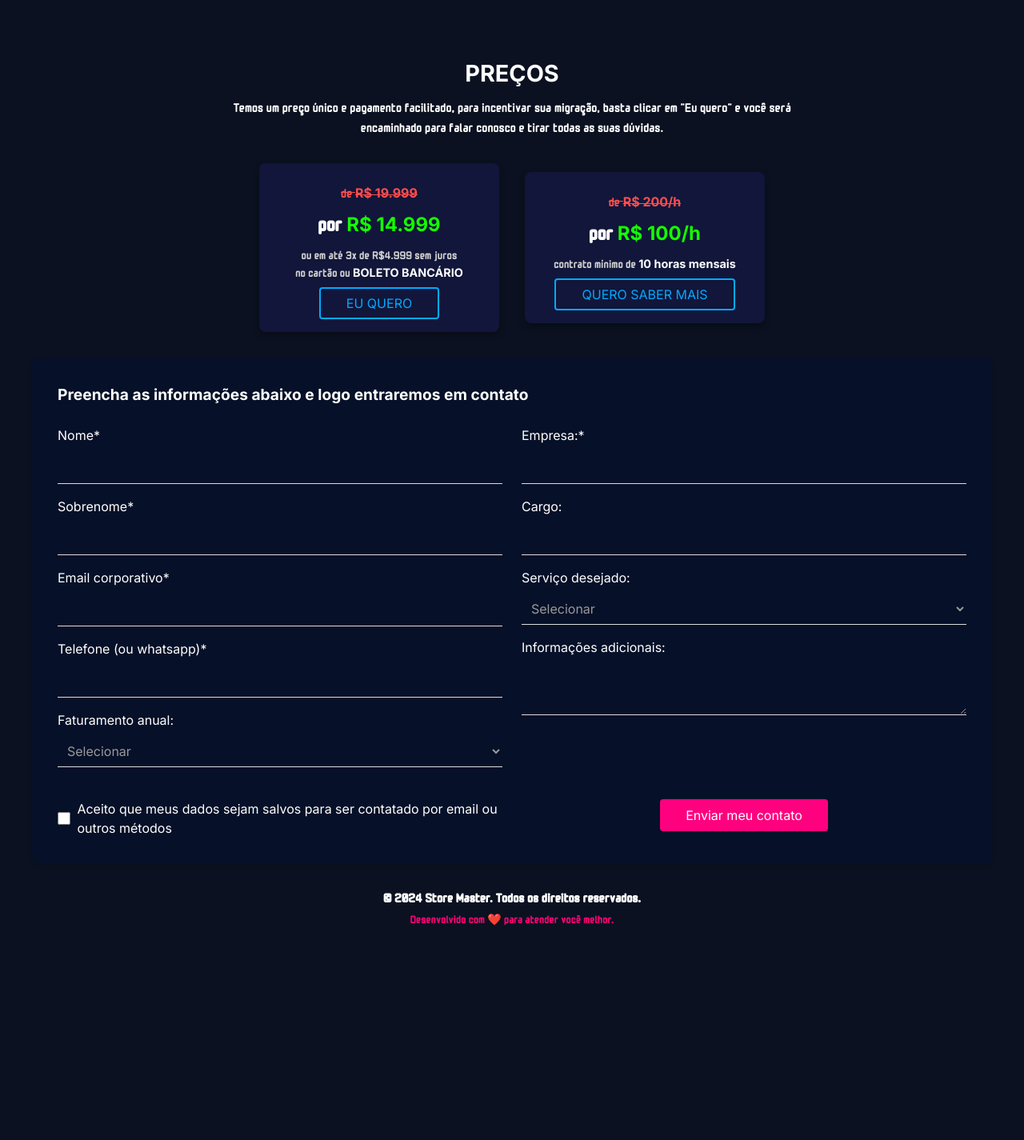
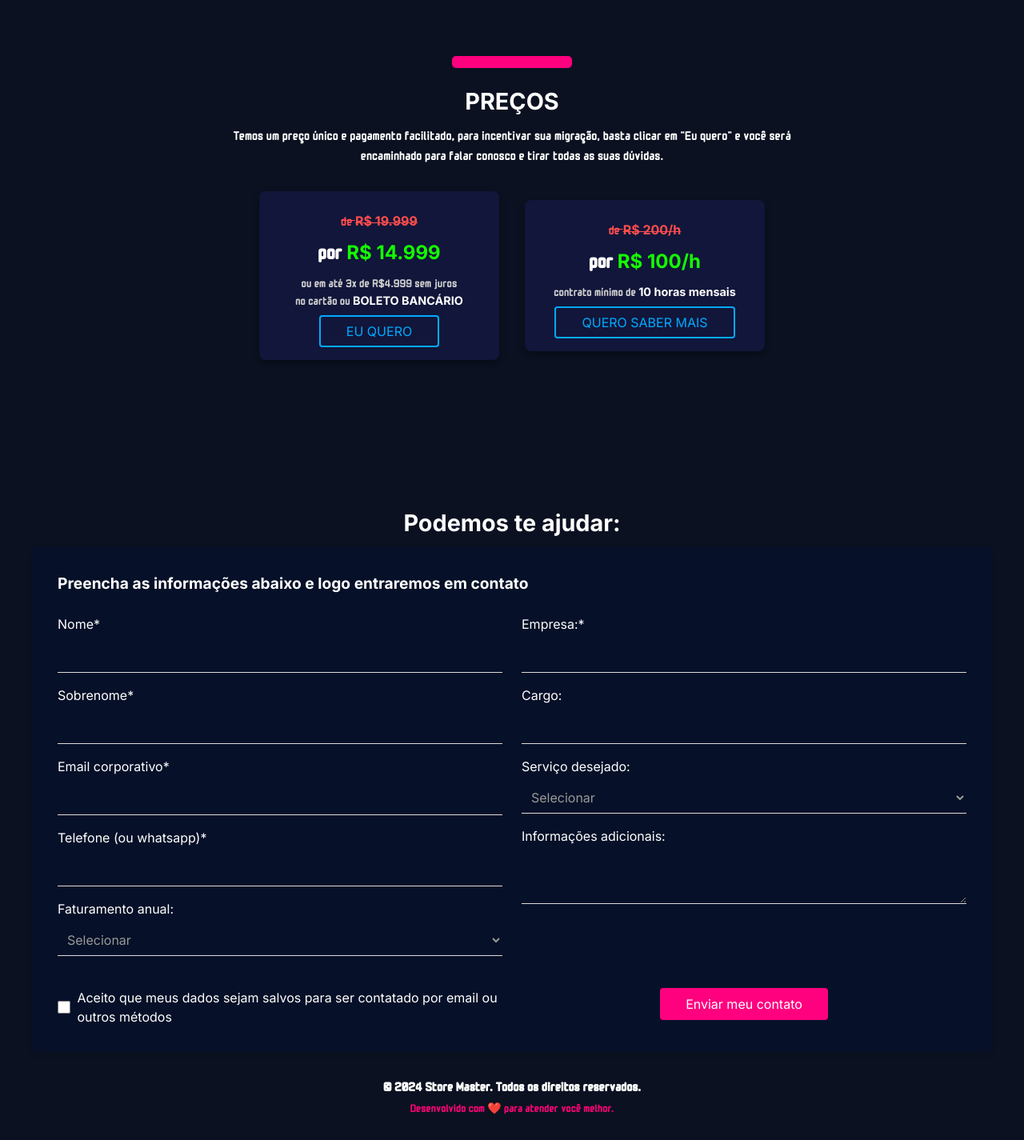
Before and after one commit to emairink/storemasterlp, a plain HTML site: page index.html in a window 1280 px wide. Shown: the part 2480-3905 px from the top of the page at 80% size. Before the commit the page ends 3669 px from the top, so only its background shows below. Drawn offline with nearby package versions, Linux system fonts and the light colour scheme; a web font is replaced by a local one.

Commit message:
feat: ajustes

```diff
--- a/index.html
+++ b/index.html
@@ -181,7 +181,7 @@
       <a href="#pricing">PREÇOS</a>
       <a href="#contact">CONTATO</a>
     </nav>
-    <a href="#" class="cta"> Quero Migrar Agora </a>
+    <a href="#contact" class="cta"> Quero Migrar Agora </a>
   </header>
 
   <header class="mobile-header" style="display: none;">
@@ -206,8 +206,6 @@
   </header>
 
   <style>
-    /* Geral */
-
 .mobile-header {
   background-color: #1a1a1a;
   position: relative;
@@ -860,6 +858,7 @@
   </section>
 
   <section class="pricing-section" id="pricing">
+    <div class="line"></div>
     <h2 class="pricing-title">PREÇOS</h2>
     <p class="pricing-description">
       Temos um preço único e pagamento facilitado, para incentivar sua migração, basta clicar em "Eu quero" e você será encaminhado para falar conosco e tirar todas as suas dúvidas.
@@ -894,11 +893,11 @@
 
 
 
-  <footer>
+  <footer style="margin-top: 150px;">
+      <h2 class="pricing-title" style="text-align: center;" id="contact"> Podemos te ajudar:</h2>
+        <section class="form-container container" >
 
-
-        <section class="form-container container" id="contact">
-            <h2 class="form-title">Preencha as informações abaixo e logo entraremos em contato</h2>
+          <h2 class="form-title">Preencha as informações abaixo e logo entraremos em contato</h2>
             <form id="contactForm" class="form-grid">
               <div>
                 <label class="form-label">Nome*
```
